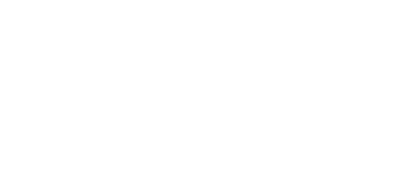
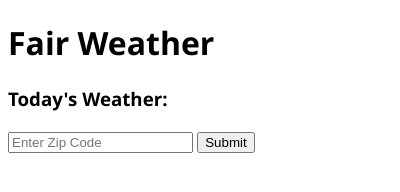
Before and after one commit to gness1804/fair-weather, a browser extension: page popup.html in a window 400 px wide. Drawn offline with Linux system fonts and the light colour scheme.

Commit message:
Create simple form field and button

```diff
--- a/package.json
+++ b/package.json
@@ -32,6 +32,7 @@
     "style-loader": "^0.13.1"
   },
   "dependencies": {
+    "axios": "^0.16.1",
     "babel-eslint": "^6.1.2",
     "eslint": "^3.19.0",
     "eslint-config-airbnb": "^11.2.0",
--- a/popup.html
+++ b/popup.html
@@ -20,7 +20,13 @@
     <script src="popup.js"></script>
   </head>
   <body>
-    <div id="status"></div>
-    <img id="image-result" hidden>
+    <h1>Fair Weather</h1>
+    <h3>Today's Weather:</h3>
+    <input placeholder="Enter Zip Code" id="zip-entry-field" />
+    <button
+      type="Submit"
+    >
+      Submit
+    </button>
   </body>
 </html>
--- a/popup.js
+++ b/popup.js
@@ -1,3 +1,3 @@
 document.addEventListener('DOMContentLoaded', () => {
-  console.log('i am loaded')
+
 })
```
Also changed, not shown: manifest.json.
